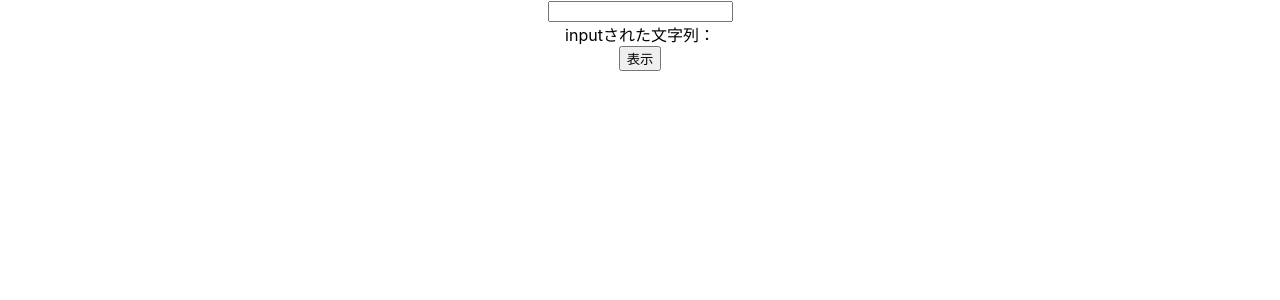
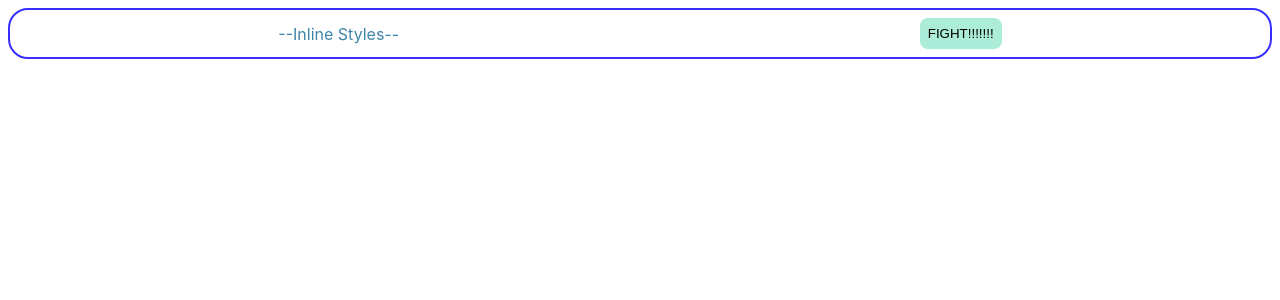
Before and after one commit to mizuki-yamada/react-advanced, a React (Create React App) app: page / in a window 1280 px wide. Shown: the top 300 px of the page. Built offline with nearby package versions, Linux system fonts and the light colour scheme.

Commit message:
cssモジュール学習のための雛形を作成

```diff
--- a/src/App.js
+++ b/src/App.js
@@ -1,34 +1,11 @@
 import './App.css';
-import { useState } from 'react';
-import { ChildArea } from './components/ChildArea';
+import { InlineStyle } from './components/InlineStyle';
 
 function App() {
-  console.log("App");
-  const [inputText, setInputText] = useState("");
-  const [isShowing, setIsShowing] = useState(false);
-
-  const changeIsShowingFlag = () => {
-    return setIsShowing(!isShowing)
-  }
-
-  const onClickClose = () => {
-     return setIsShowing(false)
-  }
 
   return (
     <div className="App">
-      <input
-        value={inputText}
-        onChange={(event) => {
-          setInputText(event.target.value);
-        }}
-      />
-      <br></br>
-      inputされた文字列：{inputText}
-      <br></br>
-      <button onClick={changeIsShowingFlag}>表示</button>
-      <br></br>
-      <ChildArea open={isShowing} onClose={onClickClose}></ChildArea>
+     <InlineStyle></InlineStyle>
     </div>
   );
 }
--- /dev/null
+++ b/src/components/InlineStyle.jsx
@@ -0,0 +1,30 @@
+export const InlineStyle = () => {
+  const containerStyle = {
+    border: "solid 2px #392eff",
+    borderRadius: "20px",
+    padding: "8px",
+    margin: "8px",
+    display: "flex",
+    justifyContent: "space-around",
+    alignItems: "center",
+  };
+
+  const titleStyle = {
+    margin: 0,
+    color: "#3d84a8",
+  };
+
+  const buttonStyle = {
+    backgroundColor: "#abedd8",
+    border: "none",
+    padding: "8px",
+    borderRadius: "8px",
+  };
+
+    return (
+        <div style={containerStyle}>
+            <p style={titleStyle}>--Inline Styles--</p>
+            <button style={buttonStyle}>FIGHT!!!!!!!</button>
+        </div>
+    )
+};
```
